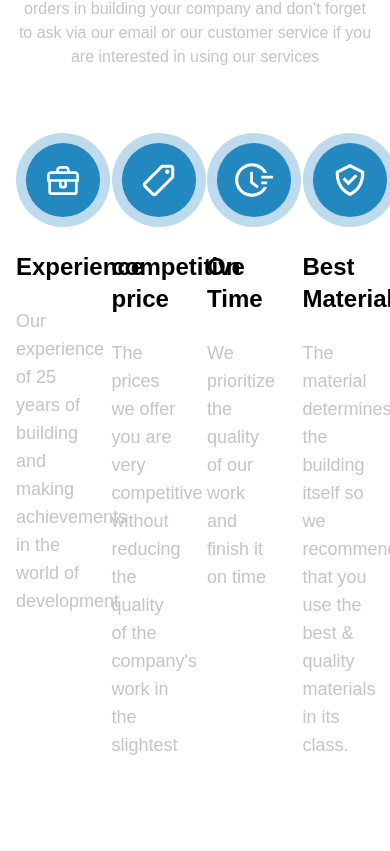
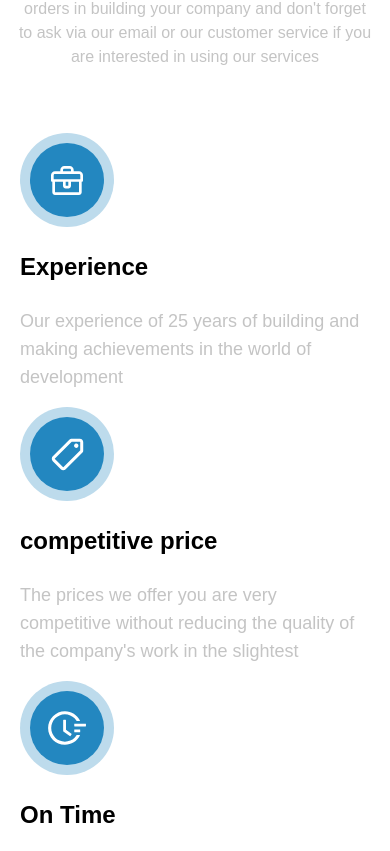
Before and after one commit to Deepakverma-556/architectural, a React (Create React App) app: page / in a window 390 px wide. Shown: the part 3373-4224 px from the top of the page. Before the commit the page ends 4132 px from the top, so only its background shows below. Built offline with nearby package versions, Linux system fonts and the light colour scheme.

Commit message:
make responsive

```diff
--- a/src/components/Make.jsx
+++ b/src/components/Make.jsx
@@ -23,7 +23,7 @@ const Make = () => {
                         customer service if you are interested in using our services</p>
                 </div>
                 <div className='flex flex-wrap flex-row -mx-3 pt-16'>
-                    <div className='w-1/4 px-3'>
+                    <div className='w-full sm:w-1/2 md:w-1/3 lg:w-1/4 px-4'>
                         <div className='w-[94px] h-[94px] bg-bluee rounded-full flex items-center justify-center'>
                             <div className='w-[74px] h-[74px] bg-dark-blue rounded-full flex items-center justify-center'>
                                 <svg width="32" height="29" viewBox="0 0 32 29" fill="none" xmlns="http://www.w3.org/2000/svg">
@@ -34,7 +34,7 @@ const Make = () => {
                         <h2 className='text-2xl font-semibold py-6'>Experience</h2>
                         <p className='font-medium text-lg leading-7 text-gray'>Our experience of 25 years of building and making achievements in the world of development</p>
                     </div>
-                    <div className='w-1/4 px-3'>
+                    <div className='w-full sm:w-1/2 md:w-1/3 lg:w-1/4 px-4 max-sm:mt-4'>
                         <div className='w-[94px] h-[94px] bg-bluee rounded-full flex items-center justify-center'>
                             <div className='w-[74px] h-[74px] bg-dark-blue rounded-full flex items-center justify-center'>
                                 <svg width="35" height="35" viewBox="0 0 35 35" fill="none" xmlns="http://www.w3.org/2000/svg">
@@ -50,7 +50,7 @@ const Make = () => {
                             company's work in the
                             slightest</p>
                     </div>
-                    <div className='w-1/4 px-3'>
+                    <div className='w-full sm:w-1/2 md:w-1/3 lg:w-1/4 px-4 max-md:mt-4'>
                         <div className='w-[94px] h-[94px] bg-bluee rounded-full flex items-center justify-center'>
                             <div className='w-[74px] h-[74px] bg-dark-blue rounded-full flex items-center justify-center'>
                                 <svg width="44" height="44" viewBox="0 0 44 44" fill="none" xmlns="http://www.w3.org/2000/svg">
@@ -63,7 +63,7 @@ const Make = () => {
                         <p className='font-medium text-lg leading-7 text-gray'>We prioritize the quality of
                             our work and finish it on time</p>
                     </div>
-                    <div className='w-1/4 px-3'>
+                    <div className='w-full sm:w-1/2 md:w-1/3 lg:w-1/4 px-4 max-lg:mt-4'>
                         <div className='w-[94px] h-[94px] bg-bluee rounded-full flex items-center justify-center'>
                             <div className='w-[74px] h-[74px] bg-dark-blue rounded-full flex items-center justify-center'>
                                 <svg width="38" height="38" viewBox="0 0 38 38" fill="none" xmlns="http://www.w3.org/2000/svg">
```
